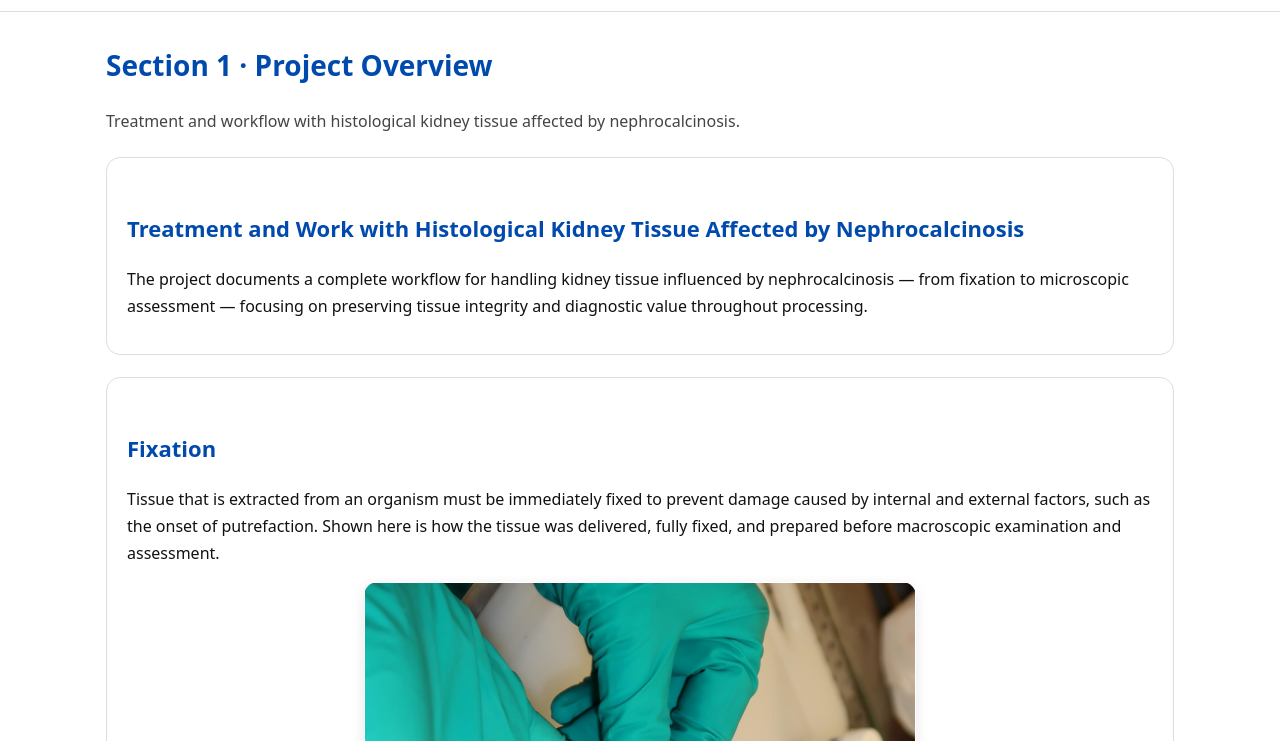
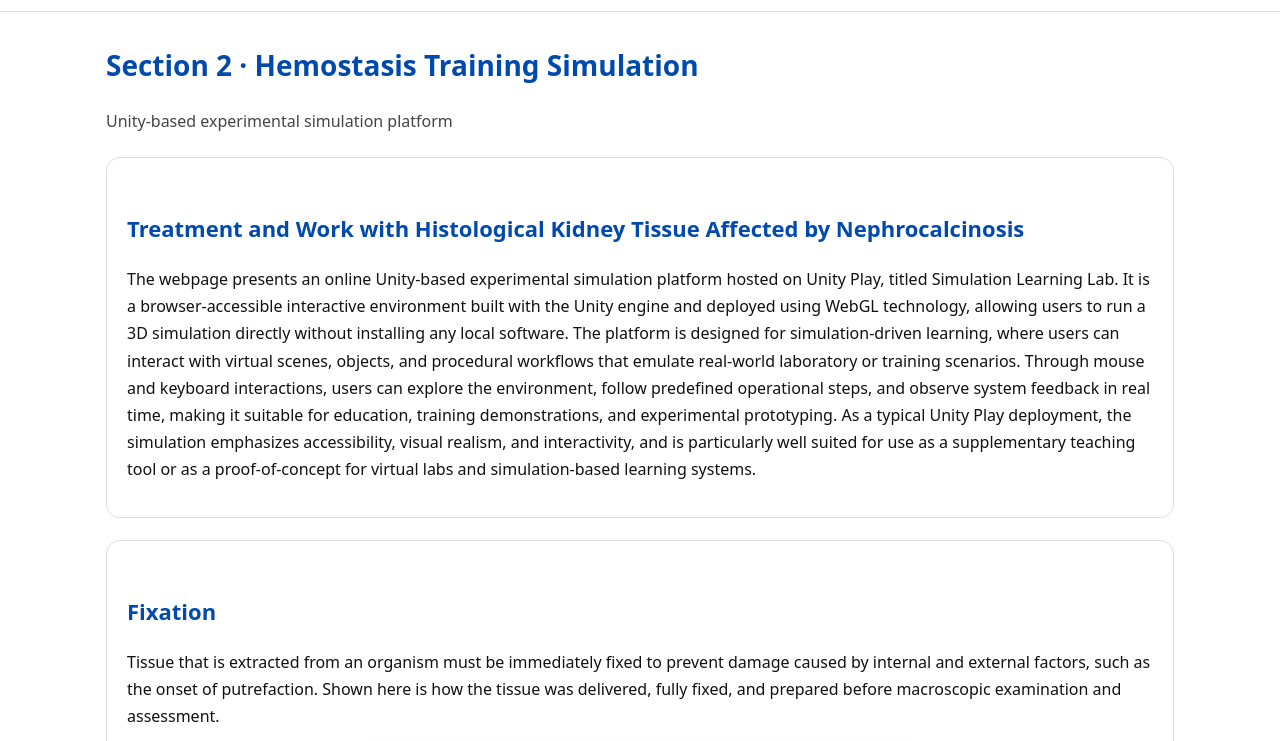
Before and after one commit to xf530xf/xf530xf.github.io, a plain HTML site: page part-2.html in a window 1280 px wide. Shown: the part 59-800 px from the top of the page. Drawn offline with Linux system fonts and the light colour scheme.

Commit message:
Update part-2.html

```diff
--- a/part-2.html
+++ b/part-2.html
@@ -90,12 +90,12 @@
   </header>
 
   <main>
-    <h1>Section 1 · Project Overview</h1>
-    <p style="color:var(--muted)">Treatment and workflow with histological kidney tissue affected by nephrocalcinosis.</p>
+    <h1>Section 2 · Hemostasis Training Simulation</h1>
+    <p style="color:var(--muted)">Unity-based experimental simulation platform</p>
 
     <section class="content-block">
       <h2>Treatment and Work with Histological Kidney Tissue Affected by Nephrocalcinosis</h2>
-      <p>The project documents a complete workflow for handling kidney tissue influenced by nephrocalcinosis — from fixation to microscopic assessment — focusing on preserving tissue integrity and diagnostic value throughout processing.</p>
+      <p>The webpage presents an online Unity-based experimental simulation platform hosted on Unity Play, titled Simulation Learning Lab. It is a browser-accessible interactive environment built with the Unity engine and deployed using WebGL technology, allowing users to run a 3D simulation directly without installing any local software. The platform is designed for simulation-driven learning, where users can interact with virtual scenes, objects, and procedural workflows that emulate real-world laboratory or training scenarios. Through mouse and keyboard interactions, users can explore the environment, follow predefined operational steps, and observe system feedback in real time, making it suitable for education, training demonstrations, and experimental prototyping. As a typical Unity Play deployment, the simulation emphasizes accessibility, visual realism, and interactivity, and is particularly well suited for use as a supplementary teaching tool or as a proof-of-concept for virtual labs and simulation-based learning systems.</p>
     </section>
 
     <section class="content-block">
```
